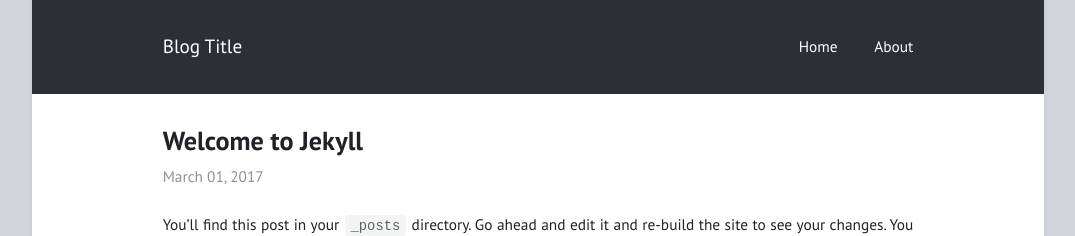
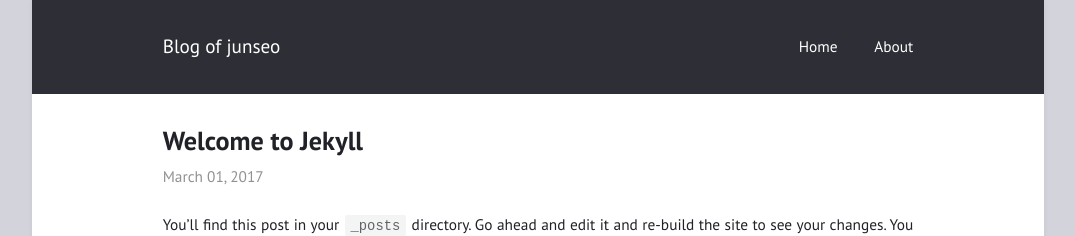
Before and after one commit to cloneot/cloneot.github.io, a Jekyll site: the page built from _posts/2017-03-01-welcome-to-jekyll.md, in a window 1280 px wide. Shown: the top 236 px of the page, without its empty margins (102-1177 px from the left). Built offline with Jekyll 4.4.1, drawn with Linux system fonts in a browser that asks for light colours.

Commit message:
edit _config.yml
edit _config.yml

```diff
--- a/_config.yml
+++ b/_config.yml
@@ -1,5 +1,5 @@
-title: "Blog Title"
-author: "Blog Author"
+title: "Blog of junseo"
+author: "junseo"
 description: "Made with <b style=\"color: #f45;\">&lt;3</b>"
 permalink: /:title/
 lang: "en"
@@ -20,9 +20,9 @@
   - {file: "README.md"}
 
 external:                  # shows a footer with social links - for available icons see fontawesome.com/icons
-  - {title: Mail, icon: envelope, url: "mailto:niklasbuschmann@users.noreply.github.com"}
-  - {title: Github, icon: github, url: "https://github.com/niklasbuschmann/contrast"}
-  - {title: Subscribe, icon: rss, url: "/feed.xml"}
+  - {title: Mail, icon: envelope, url: "mailto:cloneot@gmail.com"}
+  - {title: Github, icon: github, url: "https://github.com/cloneot"}
+#  - {title: Subscribe, icon: rss, url: "/feed.xml"}
 
 comments:
 #  disqus_shortname: ""    # see https://disqus.com/
```
